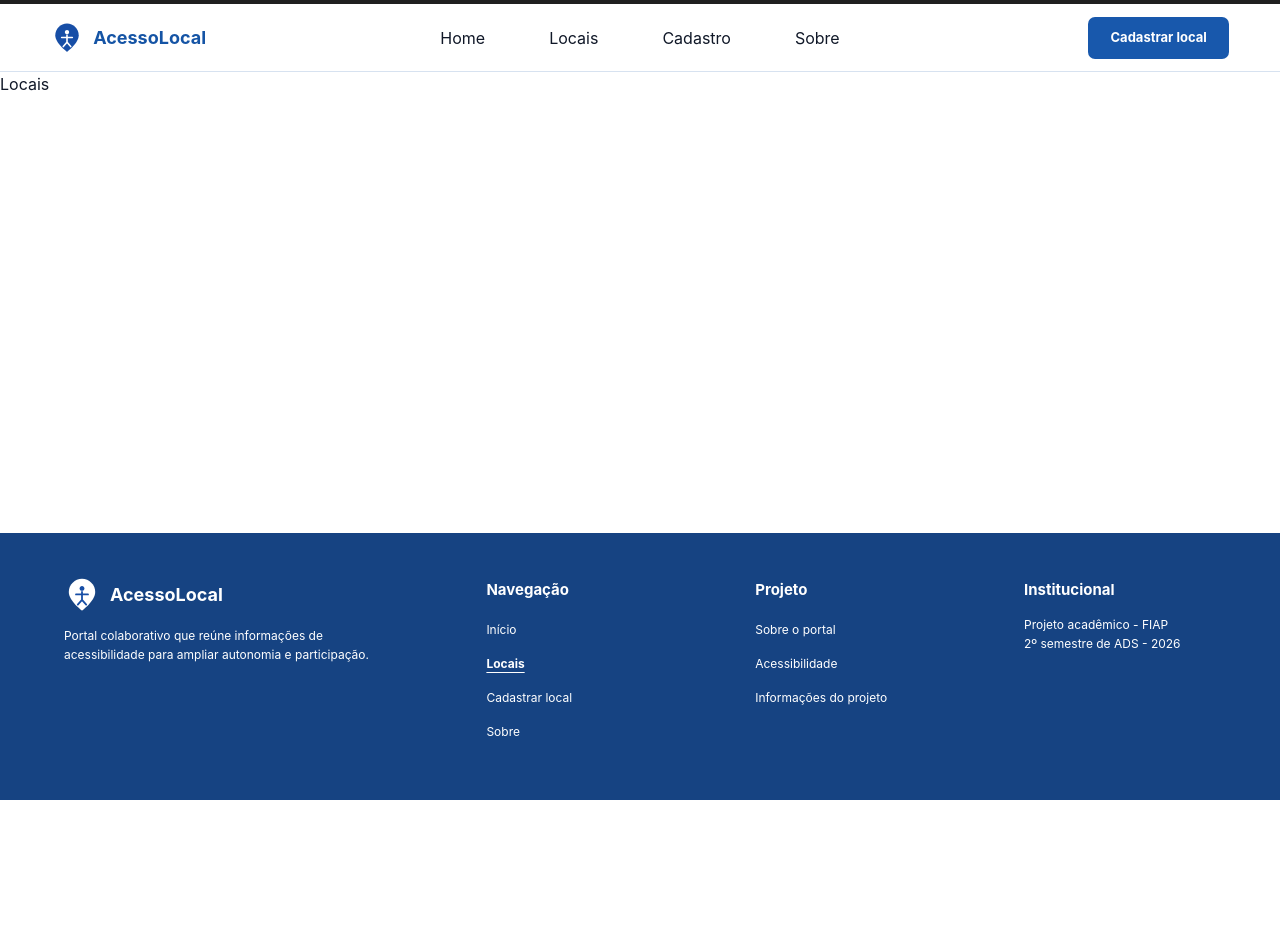
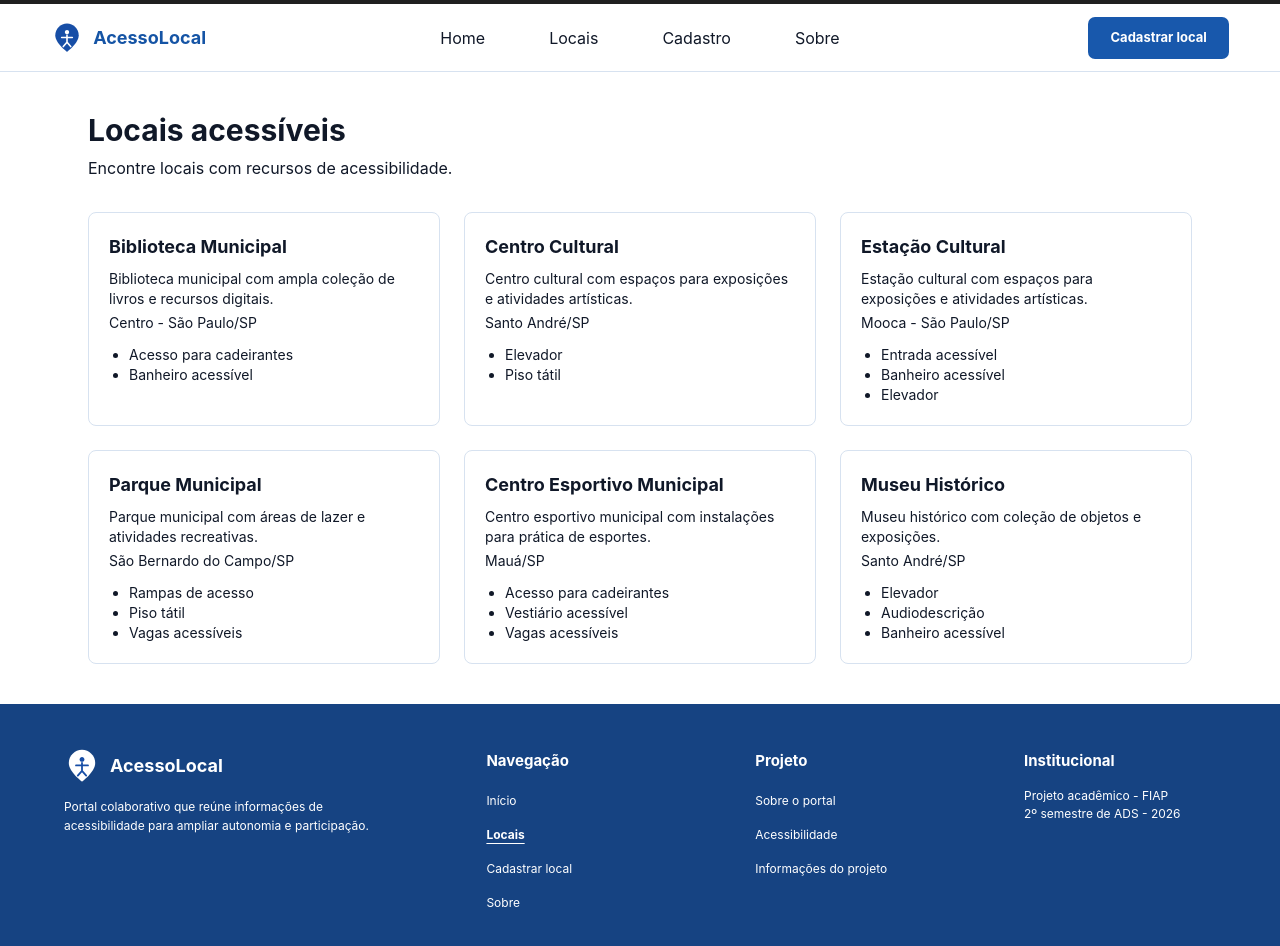
Before and after one commit to 1TDSPw-26/portal-locais-acessiveis, a React (Vite) app: page /locais in a window 1280 px wide. Shown: the top 946 px of the page. Before the commit the page ends 800 px from the top, so only its background shows below. Built offline with nearby package versions, Linux system fonts and the light colour scheme.

Commit message:
feat: implementaçao e extrutura da paginação acessível para locais

```diff
--- a/src/components/LocalCard/LocalCard.tsx
+++ b/src/components/LocalCard/LocalCard.tsx
@@ -0,0 +1,30 @@
+
+import type { Locais } from '../../types/Locais';
+
+type LocalCardProps = {
+  local: Locais;
+};
+
+export default function LocalCard({ local }: LocalCardProps) {
+    return(
+         <article className="rounded-lg border border-border-subtle p-5">
+      <h3 className="text-lg font-bold">
+        {local.nome}
+      </h3>
+
+      <p className="mt-2 text-sm">
+        {local.descricao}
+      </p>
+
+      <p className="mt-1 text-sm">
+        {local.endereco}
+      </p>
+
+      <ul className="mt-3 list-disc pl-5 text-sm">
+        {local.accessibilidades.map((item) => (
+          <li key={item}>{item}</li>
+        ))}
+      </ul>
+    </article>
+  )
+}
--- /dev/null
+++ b/src/components/Paginacao/Paginacao.tsx
@@ -0,0 +1,83 @@
+type PropriedadesPaginacao = {
+  paginaAtual: number
+  totalPaginas: number
+  aoMudarPagina: (pagina: number) => void
+}
+
+export default function Paginacao({
+  paginaAtual,
+  totalPaginas,
+  aoMudarPagina,
+}: PropriedadesPaginacao) {
+  if (totalPaginas <= 1) {
+    return null
+  }
+
+  const irParaPagina = (pagina: number) => {
+    if (
+      pagina >= 1 &&
+      pagina <= totalPaginas &&
+      pagina !== paginaAtual
+    ) {
+      aoMudarPagina(pagina)
+    }
+  }
+
+  return (
+    <nav
+      aria-label="Paginação dos locais"
+      className="flex flex-wrap items-center justify-center gap-2"
+    >
+      <button
+        type="button"
+        onClick={() => irParaPagina(paginaAtual - 1)}
+        disabled={paginaAtual === 1}
+        aria-label="Ir para a página anterior"
+        className="rounded border px-3 py-2 disabled:cursor-not-allowed disabled:opacity-50 focus-visible:outline focus-visible:outline-2"
+      >
+        Anterior
+      </button>
+
+      <div
+        className="flex flex-wrap items-center gap-2"
+        aria-label="Páginas disponíveis"
+      >
+        {Array.from({ length: totalPaginas }, (_, indice) => {
+          const pagina = indice + 1
+          const ehPaginaAtual = pagina === paginaAtual
+
+          return (
+            <button
+              key={pagina}
+              type="button"
+              onClick={() => irParaPagina(pagina)}
+              aria-label={`Ir para a página ${pagina}`}
+              aria-current={
+                ehPaginaAtual ? 'page' : undefined
+              }
+              className={`min-w-10 rounded border px-3 py-2 focus-visible:outline focus-visible:outline-2 ${
+                ehPaginaAtual ? 'font-bold' : ''
+              }`}
+            >
+              {pagina}
+            </button>
+          )
+        })}
+      </div>
+
+      <button
+        type="button"
+        onClick={() => irParaPagina(paginaAtual + 1)}
+        disabled={paginaAtual === totalPaginas}
+        aria-label="Ir para a próxima página"
+        className="rounded border px-3 py-2 disabled:cursor-not-allowed disabled:opacity-50 focus-visible:outline focus-visible:outline-2"
+      >
+        Próxima
+      </button>
+
+      <p className="sr-only" aria-live="polite">
+        Página {paginaAtual} de {totalPaginas}
+      </p>
+    </nav>
+  )
+}
--- a/src/pages/Locais/Locais.tsx
+++ b/src/pages/Locais/Locais.tsx
@@ -1,9 +1,63 @@
+import { useEffect, useState } from 'react'
+import CartaoLocal from '../../components/LocalCard/LocalCard'
+import Paginacao from '../../components/Paginacao/Paginacao'
+import { locais } from '../../components/Dados/Locais'
+
+const ITENS_POR_PAGINA = 6
 
 function Locais() {
+  const [paginaAtual, setPaginaAtual] = useState(1)
+
+  const totalPaginas = Math.ceil(
+    locais.length / ITENS_POR_PAGINA,
+  )
+
+  const indiceInicial =
+    (paginaAtual - 1) * ITENS_POR_PAGINA
+
+  const locaisPaginados = locais.slice(
+    indiceInicial,
+    indiceInicial + ITENS_POR_PAGINA,
+  )
+
+  useEffect(() => {
+    if (
+      paginaAtual > totalPaginas &&
+      totalPaginas > 0
+    ) {
+      setPaginaAtual(totalPaginas)
+    }
+  }, [paginaAtual, totalPaginas])
+
   return (
-    <section>
-      <h2>Locais</h2>
-      <p>Listagem de locais acessíveis.</p>
+    <section className="mx-auto w-full max-w-6xl px-6 py-10">
+      <header>
+        <h1 className="text-3xl font-bold">
+          Locais acessíveis
+        </h1>
+
+        <p className="mt-2">
+          Encontre locais com recursos de acessibilidade.
+        </p>
+      </header>
+
+      <div
+        className="mt-8 grid gap-6 md:grid-cols-2 lg:grid-cols-3"
+        aria-label={`Lista de locais, página ${paginaAtual}`}
+      >
+        {locaisPaginados.map((local) => (
+          <CartaoLocal
+            key={local.id}
+            local={local}
+          />
+        ))}
+      </div>
+
+      <Paginacao
+        paginaAtual={paginaAtual}
+        totalPaginas={totalPaginas}
+        aoMudarPagina={setPaginaAtual}
+      />
     </section>
   )
 }
--- a/src/routes/Locais/index.tsx
+++ b/src/routes/Locais/index.tsx
@@ -1,7 +1,3 @@
-export default function Locais(){
-    return(
-        <main>
-            <h2>Locais</h2>
-        </main>
-    );
-}
+import Locais from '../../pages/Locais/Locais'
+
+export default Locais
```
